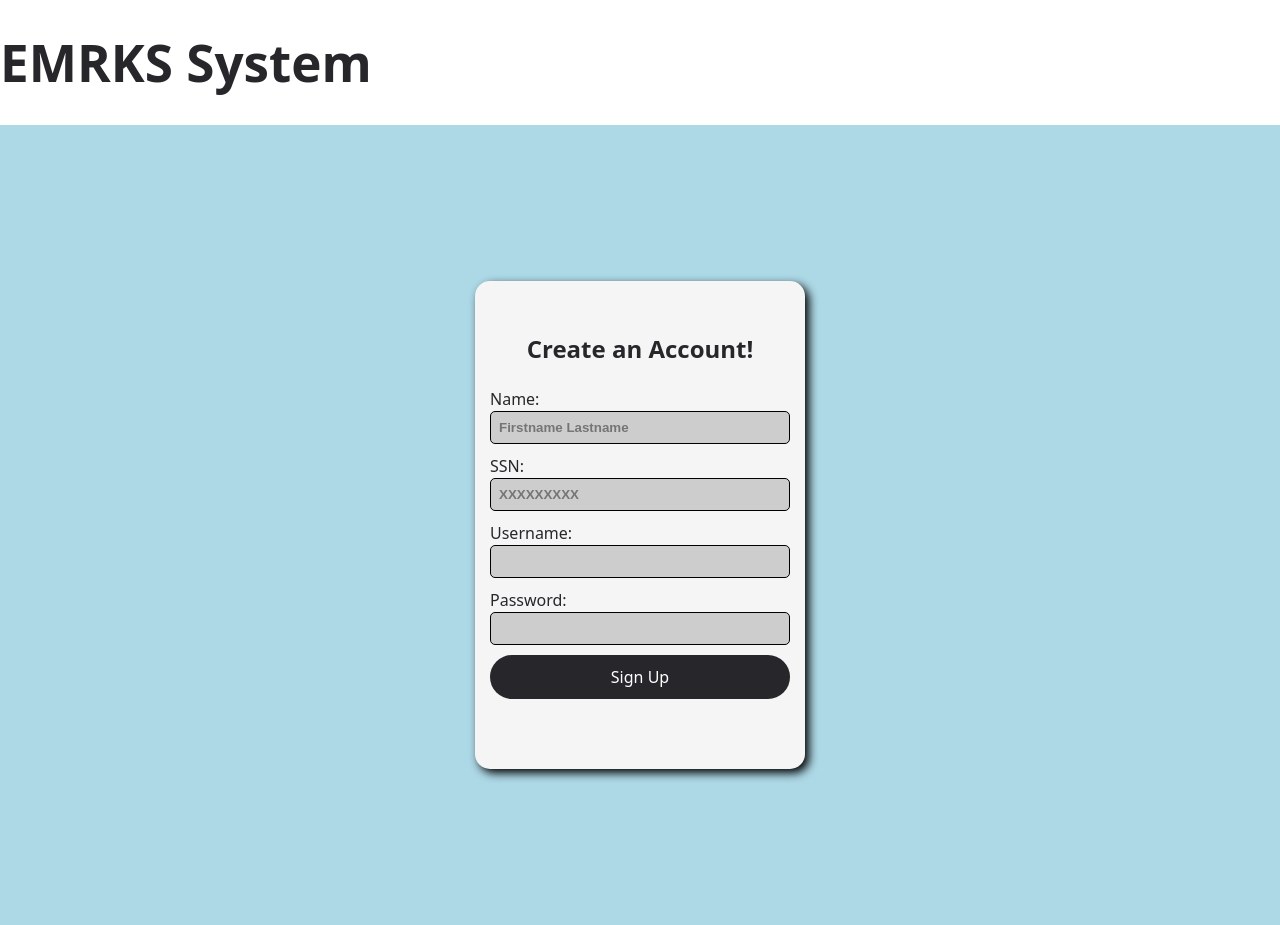
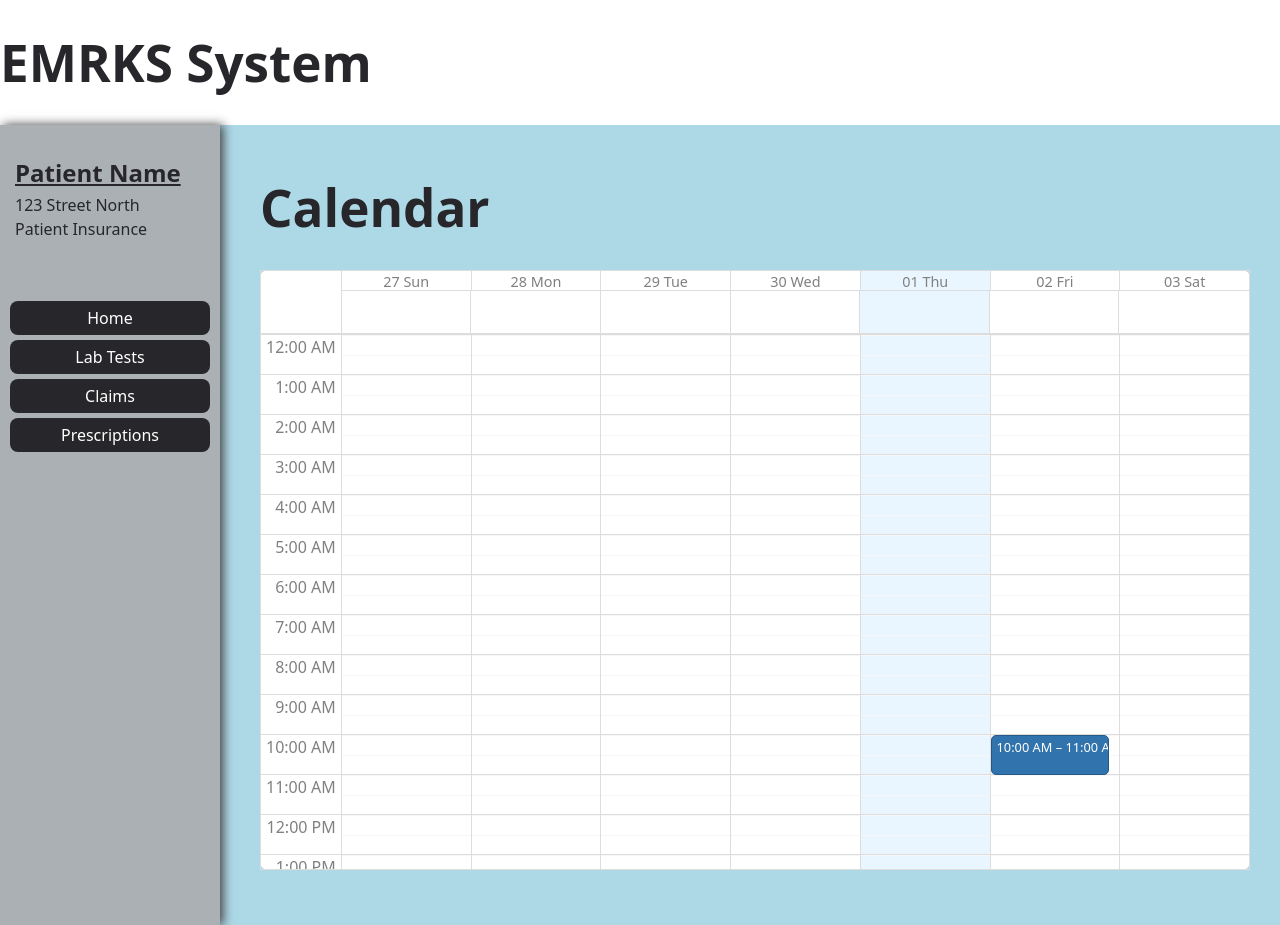
Before and after one commit to jbaremoney/emrks455, a React (Vite) app in the folder emrks455/client/: page / in a window 1280 px wide. Built offline with nearby package versions, Linux system fonts and the light colour scheme.

Commit message:
Frontend design
fart

```diff
--- a/emrks455/client/src/App.jsx
+++ b/emrks455/client/src/App.jsx
@@ -50,7 +50,7 @@ function App() {
   return (
     <div>
       <h1>EMRKS System</h1>
-      <CreateAccountPage />
+      <HomePage />
     </div>
   );
 }
--- a/emrks455/client/src/index.css
+++ b/emrks455/client/src/index.css
@@ -81,6 +81,7 @@ button:focus-visible {
 
 #sidebar {
   display: flex;
+  flex-direction: column;
   height: 100vh;
   width: 220px;
   justify-content: left;
--- a/emrks455/client/src/pages/CreateAccountPage.jsx
+++ b/emrks455/client/src/pages/CreateAccountPage.jsx
@@ -3,12 +3,12 @@ import React, { useState } from 'react';
 function CreateAccountPage() {
     const [name, setName] = useState('');
     const [ssn, setSsn] = useState('');
-    const [username, setUsername] = useState('');
+    const [email, setEmail] = useState('');
     const [password, setPassword] = useState('');
 
     const handleCreateAccount = (e) => {
       e.preventDefault();
-      console.log('Creating account with:', { username, password });
+      console.log('Creating account with:', { email, password });
       // TODO: Send POST request to backend to create the account
     };
     return (
@@ -33,11 +33,11 @@ function CreateAccountPage() {
                 required
                 style={{ marginBottom: '10px', padding: '8px' }}
             />
-            <p style={{ color: '#27272b', margin: '0px'}}>Username:</p>
+            <p style={{ color: '#27272b', margin: '0px'}}>Email:</p>
             <input className='textfield'
                 type="text"
-                value={username}
-                onChange={(e) => setUsername(e.target.value)}
+                value={email}
+                onChange={(e) => setEmail(e.target.value)}
                 required
                 style={{ marginBottom: '10px', padding: '8px' }}
             />
--- a/emrks455/client/src/pages/HomePage.jsx
+++ b/emrks455/client/src/pages/HomePage.jsx
@@ -6,6 +6,9 @@ import startOfWeek from 'date-fns/startOfWeek';
 import getDay from 'date-fns/getDay';
 import enUS from 'date-fns/locale/en-US';
 import 'react-big-calendar/lib/css/react-big-calendar.css';
+import {
+  getPatientBySSN
+} from '../api/patients';
 
 const locales = {
   'en-US': enUS,
@@ -31,7 +34,13 @@ function HomePage() {
   return (
     <div style={{ display: 'flex', height: '100vh', width: '100vw' }}>
       <div id="sidebar" >
-        <h2 style={{ padding: '10px 10px 10px 15px', color: '#27272b', textDecorationLine: 'underline'}}> Sidebar </h2>
+        <h2 style={{ marginBottom: '2px', padding: '10px 10px 0px 15px', color: '#27272b', textDecorationLine: 'underline'}}> Patient Name </h2>
+        <p style={{ margin: '0px', padding: '0px 0px 0px 15px', color: '#27272b' }}>123 Street North</p>
+        <p style={{ margin: '0px', padding: '0px 0px 0px 15px', color: '#27272b' }}>Patient Insurance</p>
+        <button className="fixed-button" type="submit" style={{ marginTop: '60px', marginLeft:'10px', padding: '5px', borderRadius: '8px', width:'200px'}}> Home </button>
+        <button className="fixed-button" type="submit" style={{ marginTop: '5px', marginLeft:'10px', padding: '5px', borderRadius: '8px', width:'200px' }}> Lab Tests </button>
+        <button className="fixed-button" type="submit" style={{ marginTop: '5px', marginLeft:'10px', padding: '5px', borderRadius: '8px', width:'200px' }}> Claims </button>
+        <button className="fixed-button" type="submit" style={{ marginTop: '5px', marginLeft:'10px', padding: '5px', borderRadius: '8px', width:'200px' }}> Prescriptions </button>
       </div>
 
       <div style={{flex: 1, backgroundColor: 'lightblue', padding: '20px', overflowY: 'auto' }}>
@@ -41,8 +50,9 @@ function HomePage() {
           events={events}
           startAccessor="start"
           endAccessor="end"
-          views={['month', 'week', 'day', 'agenda']}
-          defaultView="month"
+          views={['week']}
+          defaultView="week"
+          toolbar = {false}
           style={{ height: 600, margin: '10px 10px 10px 20px', backgroundColor: 'white', color:"gray", borderRadius: '8px' }}
         />
       </div>
--- a/emrks455/client/src/pages/LoginPage.jsx
+++ b/emrks455/client/src/pages/LoginPage.jsx
@@ -2,7 +2,7 @@ import React, { useState } from 'react';
 
 function LoginPage() {
   const [role, setRole] = useState('');       // 'doctor' or 'patient'
-  const [username, setUsername] = useState('');
+  const [email, setEmail] = useState('');
   const [password, setPassword] = useState('');
 
   const handleRoleSelection = (selectedRole) => {
@@ -12,7 +12,7 @@ function LoginPage() {
   const handleLogin = (e) => {
     e.preventDefault(); // prevents page reload
     console.log('Role:', role);
-    console.log('Username:', username);
+    console.log('Email:', email);
     console.log('Password:', password);
     // Later: send this to the backend
   };
@@ -35,9 +35,9 @@ function LoginPage() {
           <h2 style={{textAlign: 'center'}}>Login as {role.charAt(0).toUpperCase() + role.slice(1)}</h2> {/* Capitalize first letter */}
           <input class='textfield'
             type="text"
-            placeholder="Username"
-            value={username}
-            onChange={(e) => setUsername(e.target.value)}
+            placeholder="Email"
+            value={email}
+            onChange={(e) => setEmail(e.target.value)}
             required
             style={{ marginBottom: '10px', padding: '8px' }}
           />
```
